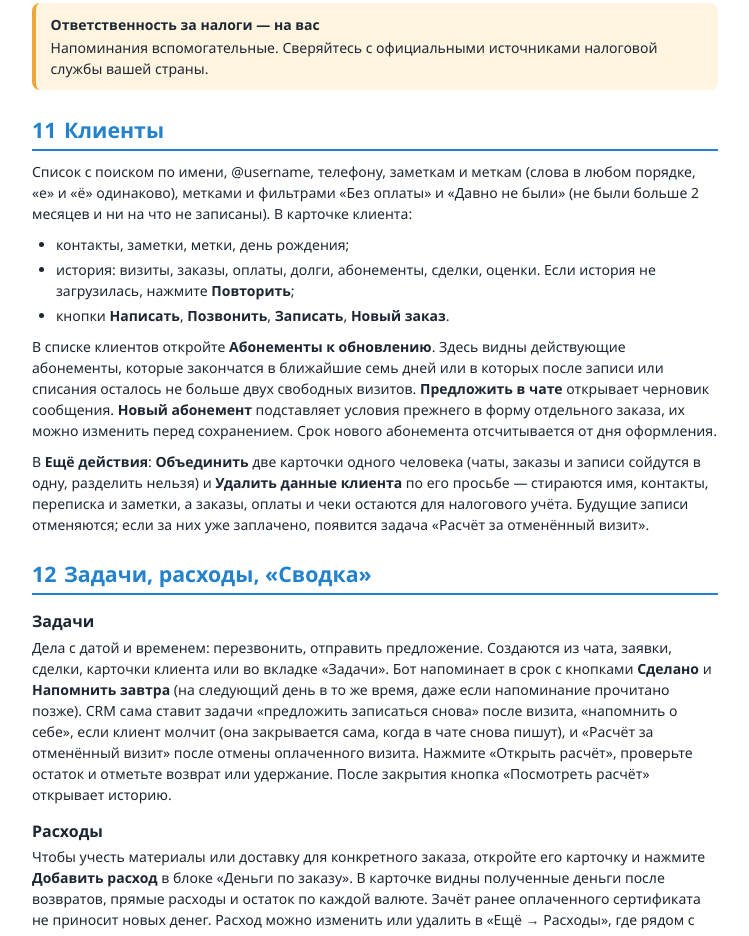
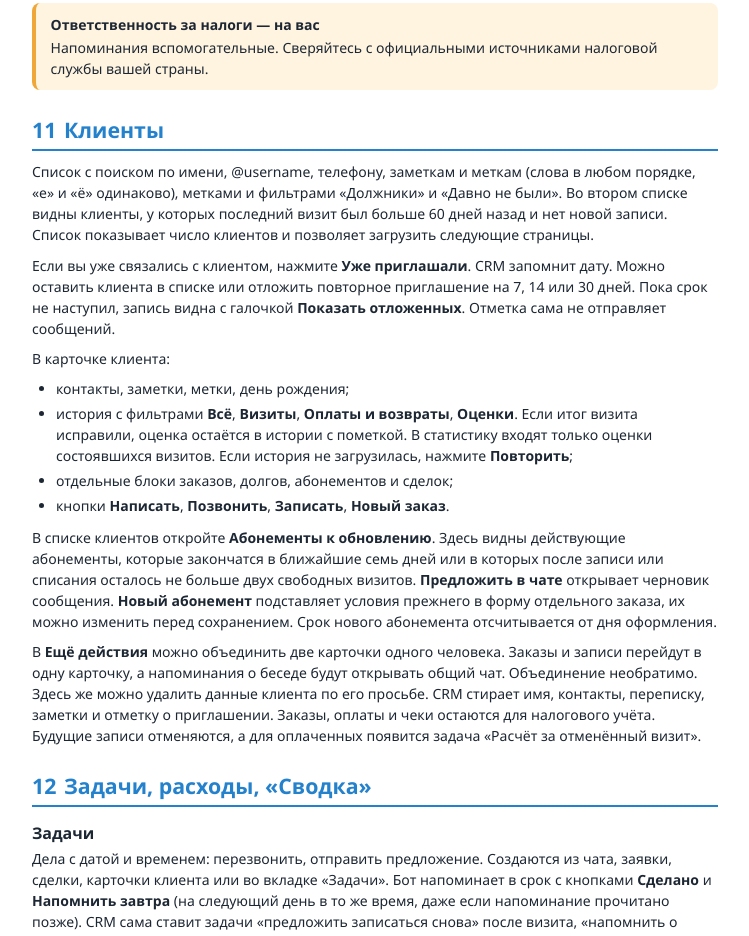
Before and after one commit to kirilovsasha/sologram-site, a plain HTML site: page guide.html in a window 1280 px wide. Shown: the part 11064-12000 px from the top of the page, without its empty margins (265-1014 px from the left). Drawn offline with Linux system fonts and the light colour scheme.

Commit message:
Document customer history and invitation tracking

```diff
--- a/guide.html
+++ b/guide.html
@@ -311,14 +311,17 @@
 <!-- ============ 11 ============ -->
 <section id="s11">
   <h2><span class="num">11</span>Клиенты</h2>
-  <p>Список с поиском по имени, @username, телефону, заметкам и меткам (слова в любом порядке, «е» и «ё» одинаково), метками и фильтрами «Без оплаты» и «Давно не были» (не были больше 2 месяцев и ни на что не записаны). В карточке клиента:</p>
+  <p>Список с поиском по имени, @username, телефону, заметкам и меткам (слова в любом порядке, «е» и «ё» одинаково), метками и фильтрами «Должники» и «Давно не были». Во втором списке видны клиенты, у которых последний визит был больше 60 дней назад и нет новой записи. Список показывает число клиентов и позволяет загрузить следующие страницы.</p>
+  <p>Если вы уже связались с клиентом, нажмите <span class="ui">Уже приглашали</span>. CRM запомнит дату. Можно оставить клиента в списке или отложить повторное приглашение на 7, 14 или 30 дней. Пока срок не наступил, запись видна с галочкой <span class="ui">Показать отложенных</span>. Отметка сама не отправляет сообщений.</p>
+  <p>В карточке клиента:</p>
   <ul>
     <li>контакты, заметки, метки, день рождения;</li>
-    <li>история: визиты, заказы, оплаты, долги, абонементы, сделки, оценки. Если история не загрузилась, нажмите <span class="ui">Повторить</span>;</li>
+    <li>история с фильтрами <span class="ui">Всё</span>, <span class="ui">Визиты</span>, <span class="ui">Оплаты и возвраты</span>, <span class="ui">Оценки</span>. Если итог визита исправили, оценка остаётся в истории с пометкой. В статистику входят только оценки состоявшихся визитов. Если история не загрузилась, нажмите <span class="ui">Повторить</span>;</li>
+    <li>отдельные блоки заказов, долгов, абонементов и сделок;</li>
     <li>кнопки <span class="ui">Написать</span>, <span class="ui">Позвонить</span>, <span class="ui">Записать</span>, <span class="ui">Новый заказ</span>.</li>
   </ul>
   <p>В списке клиентов откройте <span class="ui">Абонементы к обновлению</span>. Здесь видны действующие абонементы, которые закончатся в ближайшие семь дней или в которых после записи или списания осталось не больше двух свободных визитов. <span class="ui">Предложить в чате</span> открывает черновик сообщения. <span class="ui">Новый абонемент</span> подставляет условия прежнего в форму отдельного заказа, их можно изменить перед сохранением. Срок нового абонемента отсчитывается от дня оформления.</p>
-  <p>В <span class="ui">Ещё действия</span>: <b>Объединить</b> две карточки одного человека (чаты, заказы и записи сойдутся в одну, разделить нельзя) и <b>Удалить данные клиента</b> по его просьбе — стираются имя, контакты, переписка и заметки, а заказы, оплаты и чеки остаются для налогового учёта. Будущие записи отменяются; если за них уже заплачено, появится задача «Расчёт за отменённый визит».</p>
+  <p>В <span class="ui">Ещё действия</span> можно объединить две карточки одного человека. Заказы и записи перейдут в одну карточку, а напоминания о беседе будут открывать общий чат. Объединение необратимо. Здесь же можно удалить данные клиента по его просьбе. CRM стирает имя, контакты, переписку, заметки и отметку о приглашении. Заказы, оплаты и чеки остаются для налогового учёта. Будущие записи отменяются, а для оплаченных появится задача «Расчёт за отменённый визит».</p>
 </section>
 
 <!-- ============ 12 ============ -->
```
